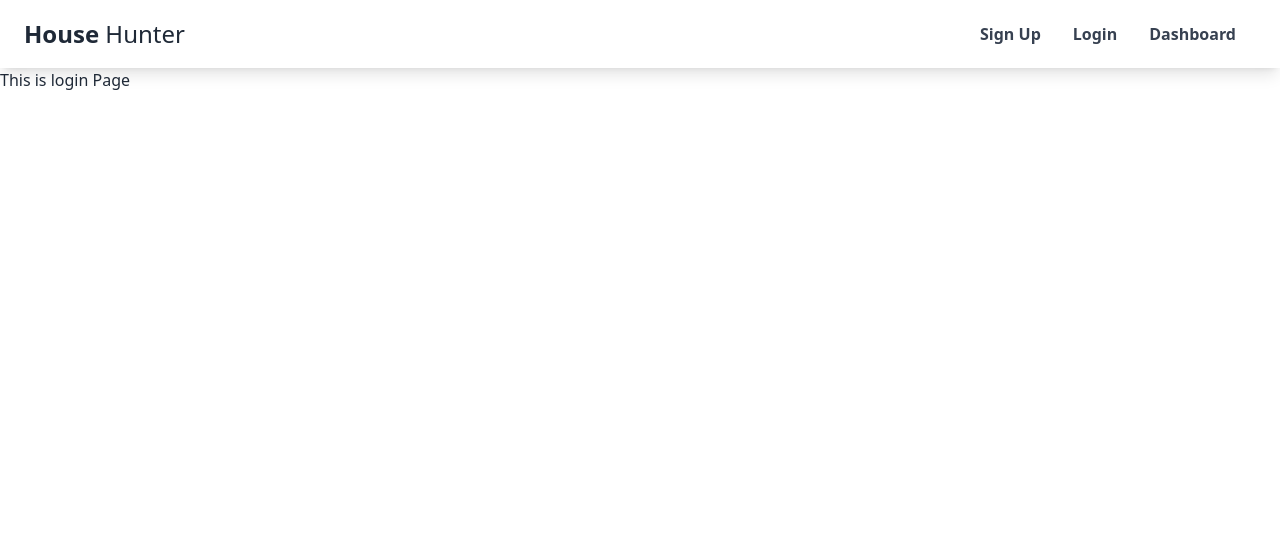
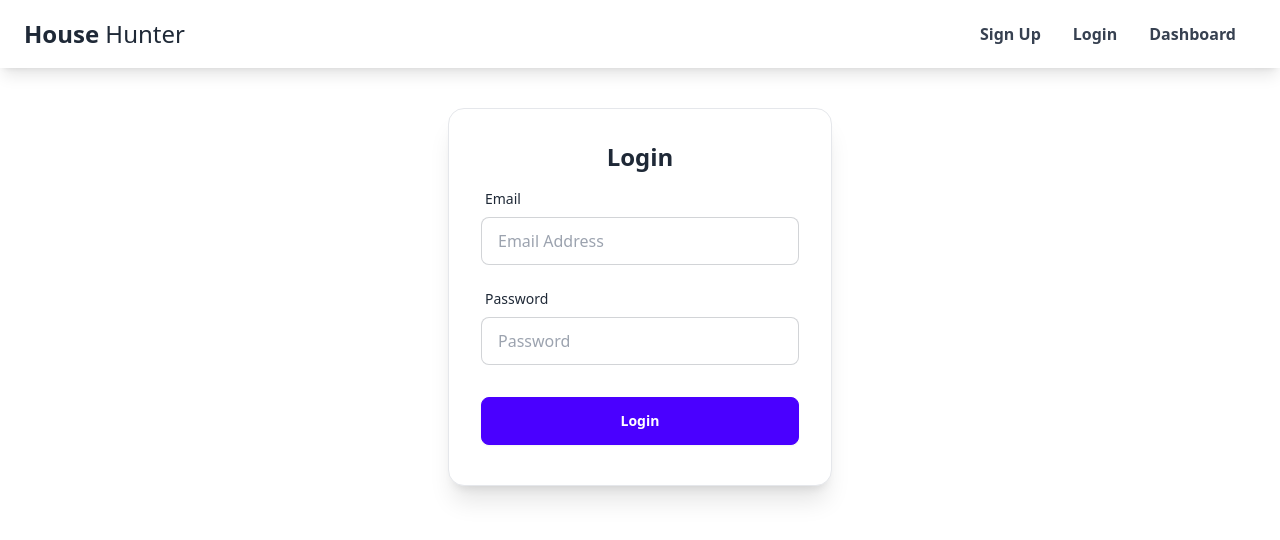
Before and after one commit to MuhammadFormanAli/house-hunter-client, a React (Vite) app: page /login in a window 1280 px wide. Shown: the top 540 px of the page. Built offline with nearby package versions, Linux system fonts and the light colour scheme.

Commit message:
added login page

```diff
--- a/src/pages/Login.jsx
+++ b/src/pages/Login.jsx
@@ -1,11 +1,119 @@
+import {  useState } from "react";
+
+import { useForm } from "react-hook-form";
+
+import { toast } from "react-toastify";
+
+const Login = () => {
 
 
-const Login = () => {
-    return (
-        <div>
-            This is login Page
+  const {
+    register,
+    formState: { errors },
+    handleSubmit,
+    reset,
+  } = useForm();
+
+  const [error, setError] = useState("");
+
+  const onSubmit = (data) => {
+    const currentUser = {
+      email: data.email,
+      password: data.password,
+    };
+
+    reset();
+    setError('')
+    toast.success("Logged In!");
+    console.log(currentUser)
+  };
+
+  return (
+    <div className="flex  justify-center items-center my-10">
+      <div className="card w-96 bg-base-100 shadow-xl border">
+        <div className="card-body items-center  ">
+          <h2 className="card-title text-2xl">Login</h2>
+
+          <form className="w-full " onSubmit={handleSubmit(onSubmit)}>
+            <div className="form-control w-full max-w-xs">
+              <label className="label">
+                <span className="label-text">Email</span>
+              </label>
+              <input
+                type="email"
+                placeholder="Email Address"
+                className="input input-bordered w-full max-w-xs"
+                {...register("email", {
+                  required: {
+                    value: true,
+                    message: "Email is required",
+                  },
+                  pattern: {
+                    value: /[a-z0-9]+@[a-z]+\.[a-z]{2,3}/,
+                    message: "Provide a valid email",
+                  },
+                })}
+              />
+              <label className="label">
+                {errors.email?.type === "required" && (
+                  <span className="label-text-alt text-red-500 text-sm">
+                    {errors.email.message}
+                  </span>
+                )}
+                {errors.email?.type === "pattern" && (
+                  <span className="label-text-alt text-red-500 text-sm">
+                    {errors.email.message}
+                  </span>
+                )}
+              </label>
+            </div>
+            <div className="form-control w-full max-w-xs">
+              <label className="label">
+                <span className="label-text">Password</span>
+              </label>
+              <input
+                type="password"
+                placeholder="Password"
+                className="input input-bordered w-full max-w-xs"
+                {...register("password", {
+                  required: {
+                    value: true,
+                    message: "Password is required",
+                  },
+                  minLength: {
+                    value: 6,
+                    message: "Password should be contains 6 characters",
+                  },
+                })}
+              />
+              <label className="label">
+                {errors.password?.type === "required" && (
+                  <span className="label-text-alt text-red-500 text-sm">
+                    {errors.password.message}
+                  </span>
+                )}
+                {errors.password?.type === "minLength" && (
+                  <span className="label-text-alt text-red-500 text-sm">
+                    {errors.password.message}
+                  </span>
+                )}
+              </label>
+            </div>
+            <input
+              type="submit"
+              className="btn btn-primary w-full mt-4 text-white"
+              value="Login"
+            />
+            <div className="mt-2 text-center">
+              {error && ( // Display the error message if present
+                <span className=" text-red-500 text-sm ">{error}</span>
+              )}
+            </div>
+          </form>
         </div>
-    );
+      </div>
+    </div>
+  );
 };
 
 export default Login;
```
